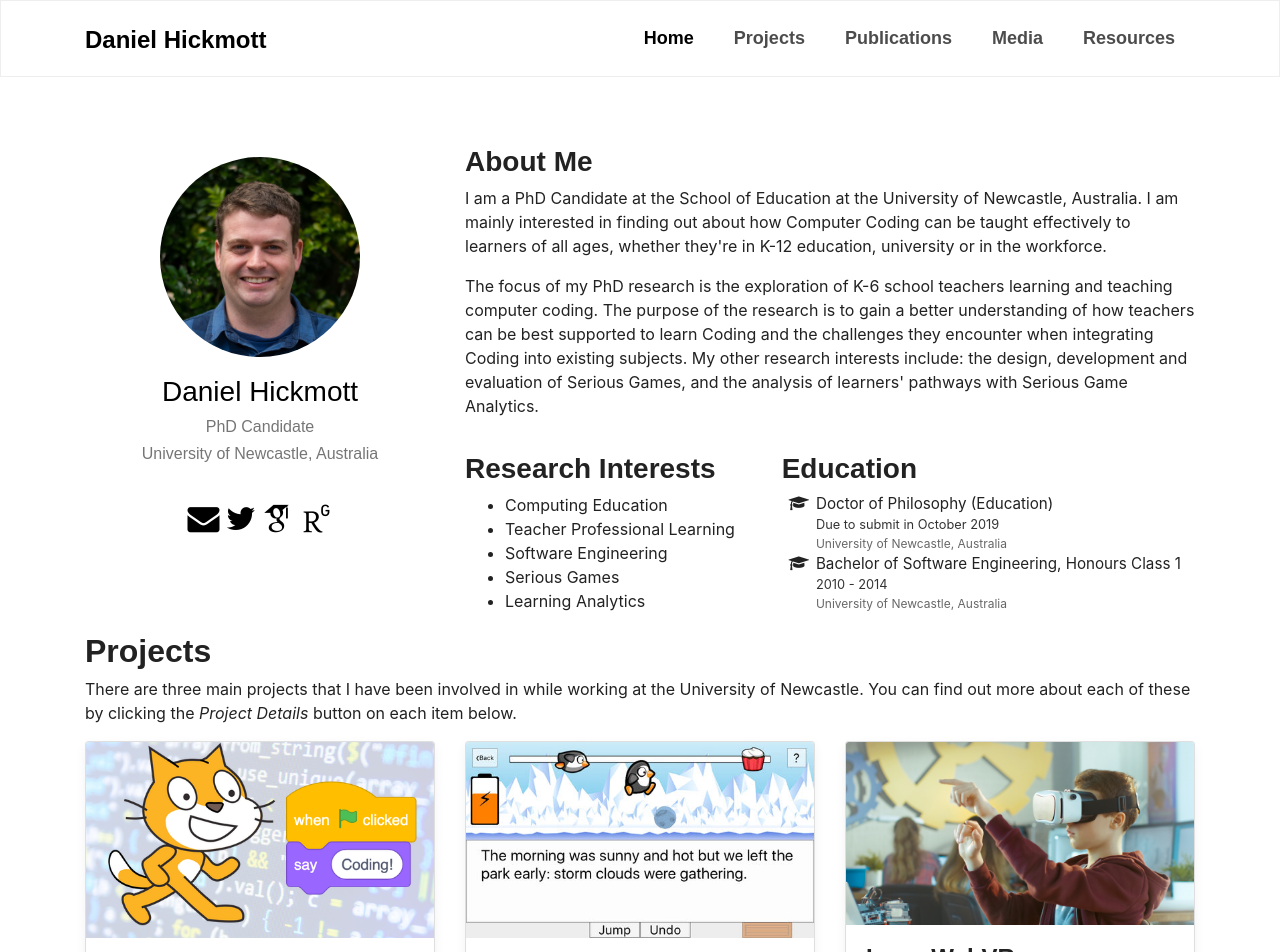
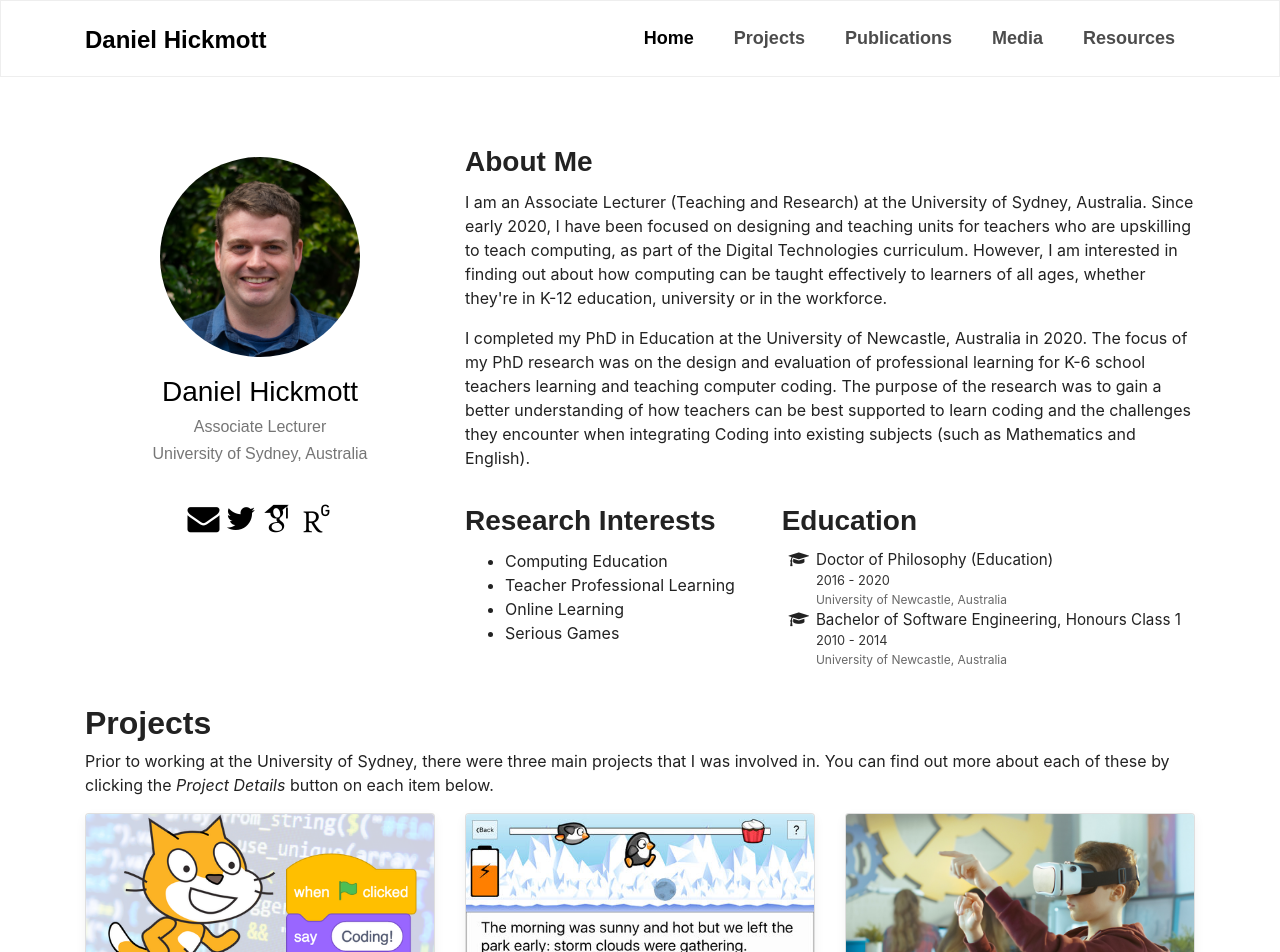
Before and after one commit to hckmd/hckmd.github.io, a Jekyll site: the page built from index.md, in a window 1280 px wide. Shown: the top 952 px of the page. Built offline with Jekyll 4.4.1, drawn with Linux system fonts in a browser that asks for light colours; some web fonts are replaced.

Commit message:
Changes some styling of headings and links and about me

```diff
--- a/css/site.css
+++ b/css/site.css
@@ -175,3 +175,11 @@
         margin-bottom: 1rem;
     }
 }
+
+a.site-page-link {
+    color: #29537c;
+}
+
+.profile-heading {
+    margin-bottom: 0.75rem;
+}
--- a/index.md
+++ b/index.md
@@ -9,8 +9,8 @@
             <div class="portrait" style="background-image: url('me.jpg');"></div>
             <div class="portrait-title">
                 <h2>Daniel Hickmott</h2>
-                <h3>PhD Candidate</h3>
-                <h3>University of Newcastle, Australia</h3>
+                <h3>Associate Lecturer</h3>
+                <h3>University of Sydney, Australia</h3>
             </div>
             <ul class="network-icon" aria-hidden="true">
                 <li>
@@ -29,35 +29,35 @@
         </div>
     </div>
     <div class="col-xs-12 col-md-8">
-        <h3>About Me</h3>
+        <h3 class="profile-heading">About Me</h3>
         <p>
-            I am a PhD Candidate at the School of Education at the University of Newcastle, Australia.
-            I am mainly interested in finding out about how Computer Coding can be taught effectively to learners of all ages, whether they're in K-12 education, university or in the workforce.
+            I am an Associate Lecturer (Teaching and Research) at the University of Sydney, Australia.
+            Since early 2020, I have been focused on designing and teaching units for teachers who are upskilling to teach computing, as part of the Digital Technologies curriculum.
+            However, I am interested in finding out about how computing can be taught effectively to learners of all ages, whether they're in K-12 education, university or in the workforce.
         </p>
         <p>
-            The focus of my PhD research is the exploration of K-6 school teachers learning and teaching computer coding.
-            The purpose of the research is to gain a better understanding of how teachers can be best supported to learn Coding and the challenges they encounter when integrating Coding into existing subjects.
-            My other research interests include: the design, development and evaluation of Serious Games, and the analysis of learners' pathways with Serious Game Analytics.
+            I completed my PhD in Education at the University of Newcastle, Australia in 2020.
+            The focus of my PhD research was on the design and evaluation of professional learning for K-6 school teachers learning and teaching computer coding.
+            The purpose of the research was to gain a better understanding of how teachers can be best supported to learn coding and the challenges they encounter when integrating Coding into existing subjects (such as Mathematics and English).
         </p>
         <div class="row">
             <div class="col-md-5">
-                <h3>Research Interests</h3>
+                <h3 class="profile-heading">Research Interests</h3>
                 <ul class="ul-interests">
                     <li>Computing Education</li>
                     <li>Teacher Professional Learning</li>
-                    <li>Software Engineering</li>
+                    <li>Online Learning</li>
                     <li>Serious Games</li>
-                    <li>Learning Analytics</li>
                 </ul>
             </div>
             <div class="col-md-7">
-                <h3>Education</h3>
+                <h3 class="profile-heading">Education</h3>
                 <ul class="ul-edu fa-ul">
                     <li>
                         <i class="fa-li fa fa-graduation-cap"></i>
                         <div class="description">
                             <p class="course">Doctor of Philosophy (Education)</p>
-                            <p class="dates">Due to submit in October 2019</p>
+                            <p class="dates">2016 - 2020</p>
                             <p class="institution">University of Newcastle, Australia</p>
                         </div>
                     </li>
@@ -74,19 +74,28 @@
         </div>
     </div>
 </div>
+<div class="row">
+    <p>
+
+    </p>
+</div>
 <div class="showcase">
     <h2>Projects</h2>
     <p>
-        There are three main projects that I have been involved in while working at the University of Newcastle.
+        Prior to working at the University of Sydney, there were three main projects that I was involved in.
         You can find out more about each of these by clicking the <i>Project Details</i> button on each item below.
     </p>
     <div class="row">
-    {% for project in site.data.projects %}
+        {% for project in site.data.projects %}
         <div class="col-md-4">
             <div class="card mb-4 box-shadow">
                 <img class="card-img-top" src="{{ site.baseurl | append: '/projects/images/' | append: project.imageFilePath }}">
                 <div class="card-body">
-                    <h4>{{ project.title }}</h4>
+                    <h4>
+                        <a href="{{ site.baseurl | append: '/projects/' | append: project.pageName }}" class="site-page-link">
+                            {{ project.title }}
+                        </a>
+                    </h4>
                     <strong>{{project.period }}</strong>
                     <p class="card-text">{{ project.description }}</p>
                     <a href="{{ site.baseurl | append: '/projects/' | append: project.pageName }}"
@@ -97,30 +106,34 @@
                 </div>
             </div>
         </div>
-    {% endfor %}
+        {% endfor %}
     </div>
 </div>
 <div class="showcase">
     <h2>Selected Publications</h2>
     <p>I have highlighted three of my favourite publications below that I have been an author on. You can see the rest of my publications from the <a href="{{ site.baseurl | append: '/publications/' }}" class="text-info">Publications page</a>.</p>
     <div class="row">
-    {% for publication in site.data.publications.selected %}
-    <div class="col-md-4">
-        <div class="card mb-4 box-shadow">
-            <img class="card-img-top"
-                src="{{ site.baseurl | append: '/publications/images/' | append: publication.imageFilePath }}">
-            <div class="card-body">
-                <h4>{{ publication.title }}</h4>
-                <p class="card-text">{{ publication.venue }}</p>
-                <a href="{{ site.baseurl | append: '/publications/' | append: publication.pageName }}"
-                    class="btn btn-sm btn-info float-right">
-                    More details
-                    <i class="fa fa-chevron-circle-right publication-icon"></i>
-                </a>
+        {% for publication in site.data.publications.selected %}
+        <div class="col-md-4">
+            <div class="card mb-4 box-shadow">
+                <img class="card-img-top"
+                    src="{{ site.baseurl | append: '/publications/images/' | append: publication.imageFilePath }}">
+                <div class="card-body">
+                    <h4>
+                        <a href="{{ site.baseurl | append: '/publications/' | append: publication.pageName }}" class="site-page-link">
+                            {{ publication.title }}
+                        </a>
+                    </h4>
+                    <p class="card-text">{{ publication.venue }}</p>
+                    <a href="{{ site.baseurl | append: '/publications/' | append: publication.pageName }}"
+                        class="btn btn-sm btn-info float-right">
+                        More details
+                        <i class="fa fa-chevron-circle-right publication-icon"></i>
+                    </a>
+                </div>
             </div>
         </div>
-    </div>
-    {% endfor %}
+        {% endfor %}
     </div>
 </div>
 <div class="showcase">
@@ -130,13 +143,18 @@
         I have highlighted my favourite resources and media below but you can see more on the <a href="{{ site.baseurl | append: '/media' }}" class="text-info">Media page</a> and the <a href="{{ site.baseurl | append: '/resources' }}" class="text-info">Resources page</a>.
     </p>
     <div class="row">
-    {% for resource in site.data.highlights %}
+        {% for resource in site.data.highlights %}
         <div class="col-md-4">
             <div class="card mb-4 box-shadow">
                 <img class="card-img-top"
                     src="{{ site.baseurl | append: resource.imageFilePath }}">
                 <div class="card-body">
-                    <h4>{{ resource.title }}</h4>
+                    <h4>
+                        <a href="{{ resource.linkLocation }}" {% if resource.newTab == 'true' %} target="_blank" {% endif %}
+                            class="site-page-link">
+                            {{ resource.title }}
+                        </a>
+                    </h4>
                     <p><b>{{ resource.type }}</b></p>
                     <p class="card-text">{{ resource.description }}</p>
                     <a href="{{ resource.linkLocation }}" {% if resource.newTab == 'true' %} target="_blank" {% endif %}
@@ -147,6 +165,6 @@
                 </div>
             </div>
         </div>
-    {% endfor %}
+        {% endfor %}
     </div>
 </div>
```
Also changed, not shown: projects/index.md (+5 -1 lines).
